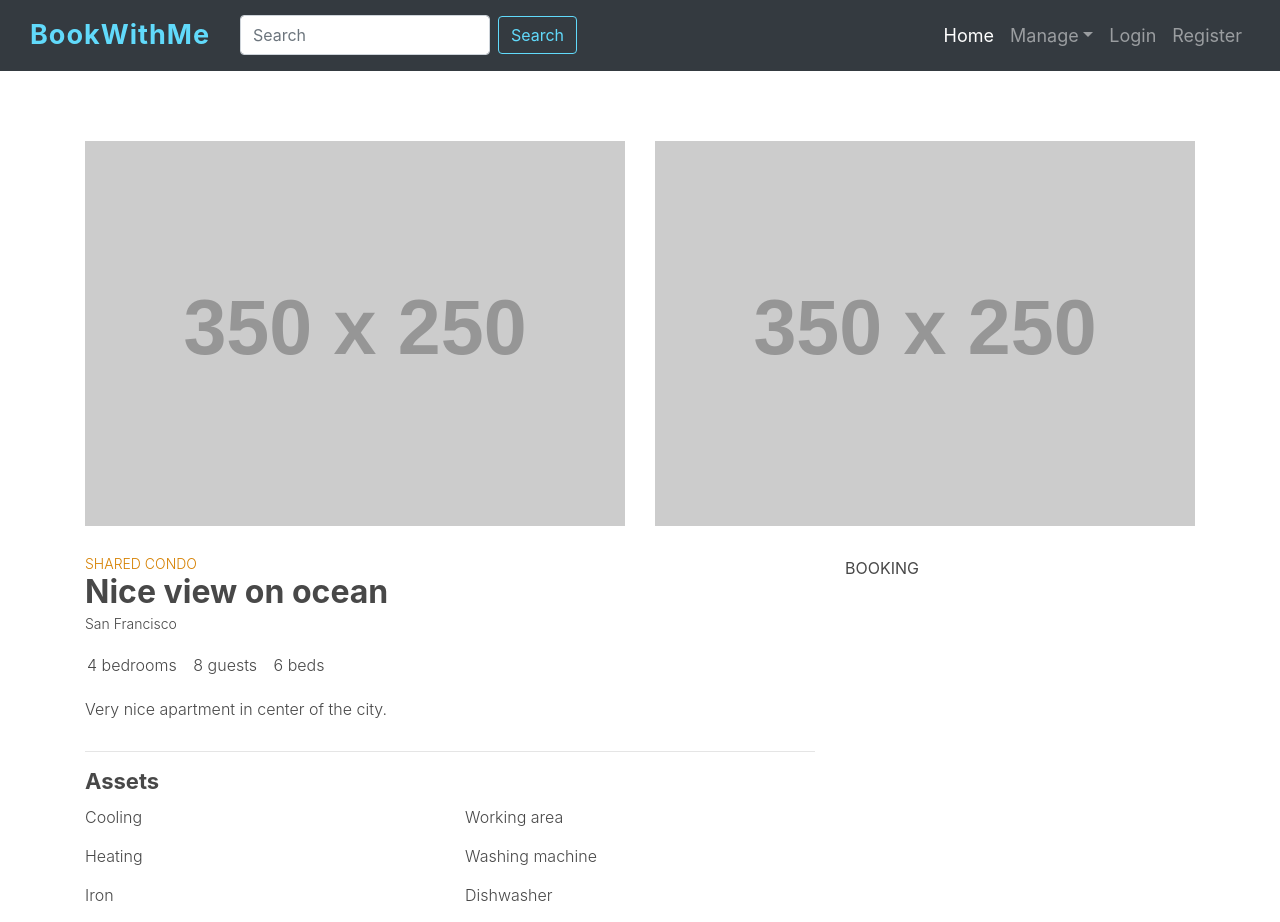
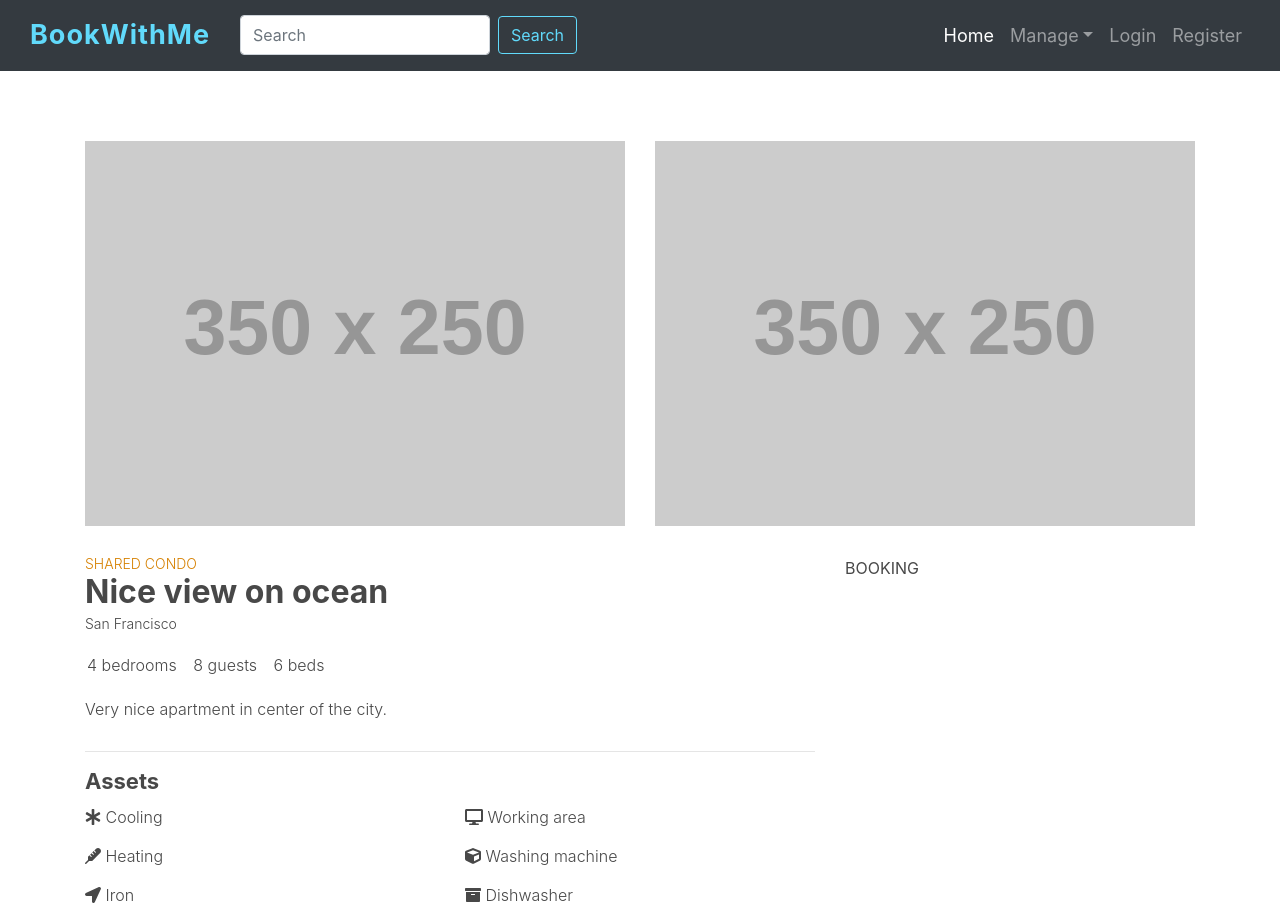
Before and after one commit to Jerga99/bwm-react-new, a React (Create React App) app: page /rentals/1 in a window 1280 px wide. Built offline with nearby package versions, Linux system fonts and the light colour scheme.

Commit message:
36 Font Awesome

```diff
--- a/package.json
+++ b/package.json
@@ -3,6 +3,9 @@
   "version": "0.1.0",
   "private": true,
   "dependencies": {
+    "@fortawesome/fontawesome-svg-core": "^1.2.27",
+    "@fortawesome/free-solid-svg-icons": "^5.12.1",
+    "@fortawesome/react-fontawesome": "^0.1.8",
     "@testing-library/jest-dom": "^4.2.4",
     "@testing-library/react": "^9.4.0",
     "@testing-library/user-event": "^7.2.1",
--- a/src/index.js
+++ b/src/index.js
@@ -4,8 +4,11 @@
 import App from './App.js'
 
 import 'bootstrap/dist/js/bootstrap.min.js';
+import './index.scss';
 
-import './index.scss';
+import { library } from '@fortawesome/fontawesome-svg-core';
+import { fas } from '@fortawesome/free-solid-svg-icons';
+library.add(fas);
 
 const rootElement = document.getElementById('root');
 ReactDOM.render(<App/>, rootElement);
--- a/src/pages/RentalDetail.js
+++ b/src/pages/RentalDetail.js
@@ -1,5 +1,6 @@
 
 import React from 'react';
+import { FontAwesomeIcon } from '@fortawesome/react-fontawesome'
 import { withRouter } from 'react-router-dom';
 import { connect } from 'react-redux';
 import { fetchRentalById } from '../actions';
@@ -59,14 +60,26 @@
                   <h3 className="title">Assets</h3>
                   <div className="row">
                     <div className="col-md-6">
-                      <span><i className="fa fa-asterisk"></i> Cooling</span>
-                      <span><i className="fa fa-thermometer"></i> Heating</span>
-                      <span><i className="fa fa-location-arrow"></i> Iron</span>
+                      <span>
+                        <FontAwesomeIcon icon="asterisk" /> Cooling
+                      </span>
+                      <span>
+                        <FontAwesomeIcon icon="thermometer" /> Heating
+                      </span>
+                      <span>
+                        <FontAwesomeIcon icon="location-arrow" /> Iron
+                      </span>
                     </div>
                     <div className="col-md-6">
-                      <span><i className="fa fa-desktop"></i> Working area</span>
-                      <span><i className="fa fa-cube"></i> Washing machine</span>
-                      <span><i className="fa fa-cube"></i> Dishwasher</span>
+                      <span>
+                        <FontAwesomeIcon icon="desktop" /> Working area
+                      </span>
+                      <span>
+                        <FontAwesomeIcon icon="cube" /> Washing machine
+                      </span>
+                      <span>
+                        <FontAwesomeIcon icon="archive" /> Dishwasher
+                      </span>
                     </div>
                   </div>
                 </div>
```
Also changed, not shown: 1 other file (tests, documents, lock files or other folders).
